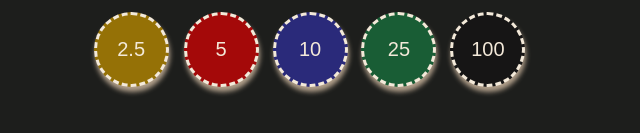
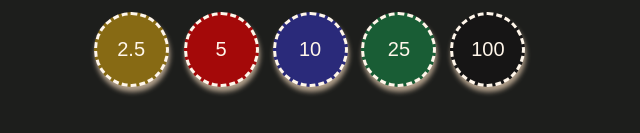
Before and after one commit to andrea1234321/BlackJack, a plain HTML site: page index.html in a window 1280 px wide. Shown: the part 575-708 px from the top of the page, 333-973 px from the left. Drawn offline with nearby package versions, Linux system fonts and the light colour scheme; a web font is replaced by a local one.

Commit message:
fix contrast issue on 2.5 chip

```diff
--- a/css/style.css
+++ b/css/style.css
@@ -103,14 +103,14 @@ div.chips> button, div.blackjack-chip> button{
   height: 75px;
   width: 75px;
   border-radius: 50%;
-  color: rgb(243, 233, 217);
+  color: rgb(255, 246, 234);
   font-size: 20px;
   border: dashed;
   box-shadow: 1px 5px 5px rgb(179, 161, 140);
   margin: 5px;
 }
 #chip2_5{
-  background-color: rgb(149, 113, 6);
+  background-color: rgb(135, 106, 20);
   margin: 5px 10px;
 }
 #chip5{
```
